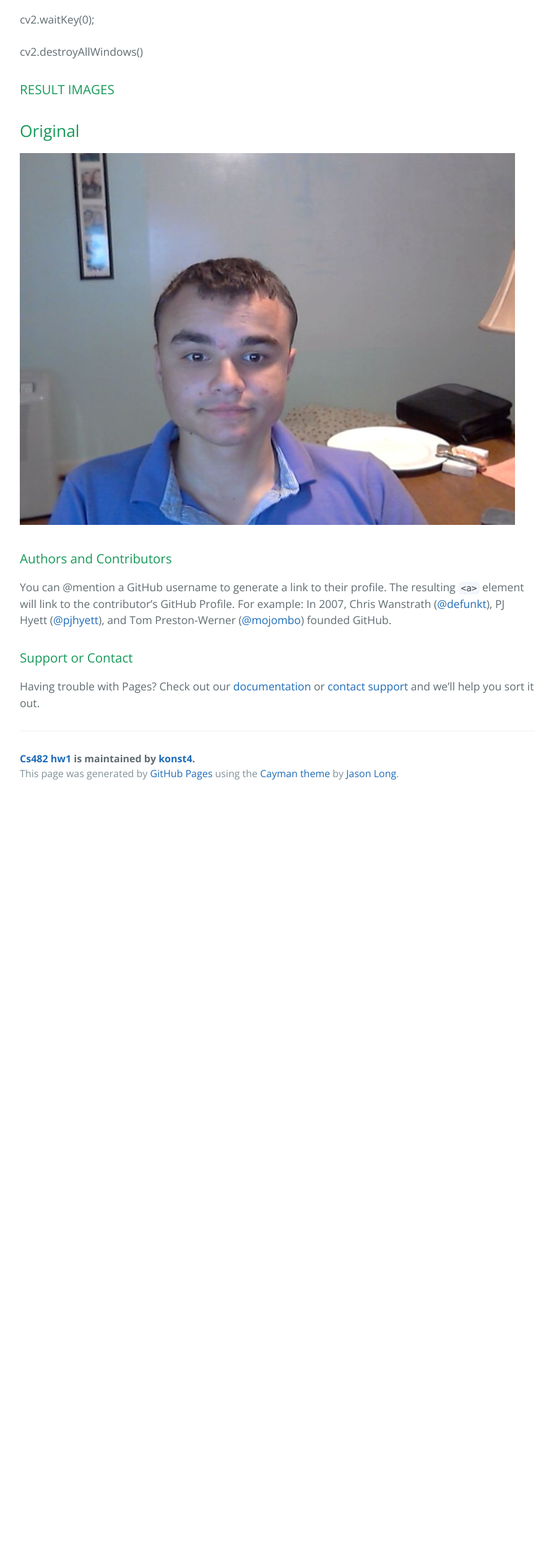
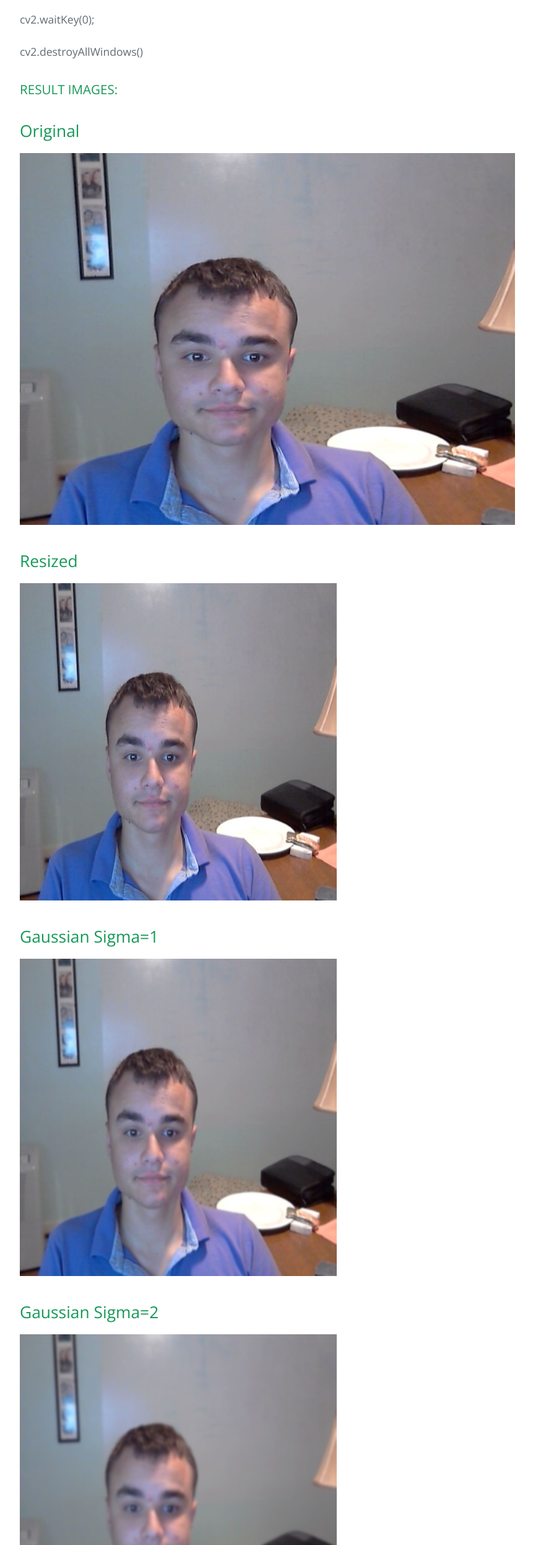
Before and after one commit to konst4/CS482_HW1, a plain HTML site: page index.html in a window 1280 px wide. Shown: the part 2960-5453 px from the top of the page at 62% size, without its empty margins (192-1087 px from the left). Before the commit the page ends 4252 px from the top, so only its background shows below. Drawn offline with nearby package versions, Linux system fonts and the light colour scheme.

Commit message:
Update index.html

```diff
--- a/index.html
+++ b/index.html
@@ -113,10 +113,17 @@ cv2.waitKey(0);<br>
 cv2.destroyAllWindows()<br></p>
 
 <h3>
-<a id="creating-pages-manually" class="anchor" href="#creating-pages-manually" aria-hidden="true"><span aria-hidden="true" class="octicon octicon-link"></span></a>RESULT IMAGES</h3>
+<a id="creating-pages-manually" class="anchor" href="#creating-pages-manually" aria-hidden="true"><span aria-hidden="true" class="octicon octicon-link"></span></a>RESULT IMAGES:</h3>
 <h2>Original</h2>
 <img src="me.jpg">
-
+<h2>Resized</h2>
+<img src="Resized.jpg">
+<h2>Gaussian Sigma=1</h2>
+<img src="Gaussian_Sigma1.jpg">
+<h2>Gaussian Sigma=2</h2>
+<img src="Gaussian_Sigma2.jpg">
+<h2>Gaussian Sigma=3</h2>
+<img src="Gaussian_Sigma3.jpg">
 <h3>
 <a id="authors-and-contributors" class="anchor" href="#authors-and-contributors" aria-hidden="true"><span aria-hidden="true" class="octicon octicon-link"></span></a>Authors and Contributors</h3>
 
```
